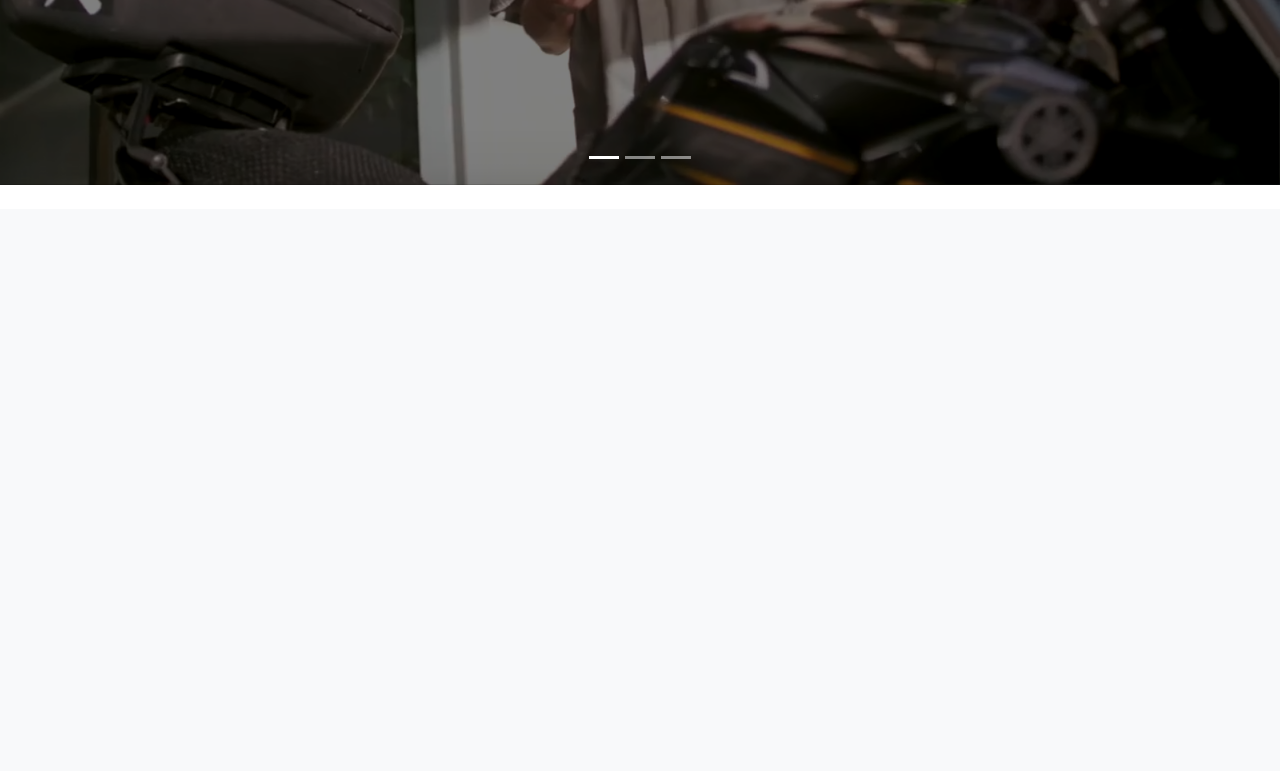
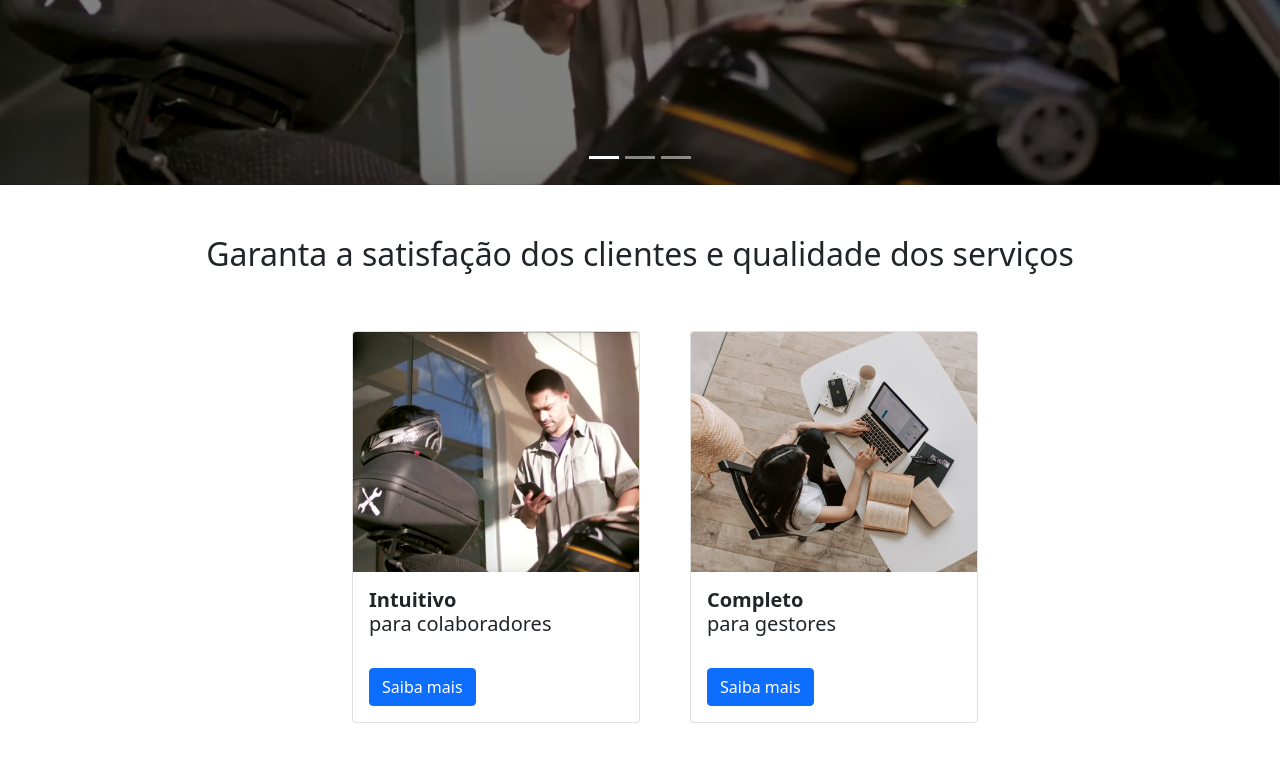
Before and after one commit to demostenesfilho/obrainteligente, a PHP site: page / in a window 1280 px wide. Shown: the part 591-1362 px from the top of the page. Before the commit the page ends 776 px from the top, so only its background shows below. Run offline with PHP 8.4, Linux system fonts and the light colour scheme.

Commit message:
Add files via upload

```diff
--- /dev/null
+++ b/css/style.css
@@ -0,0 +1,30 @@
+.box-card {
+    margin-top: 50px;
+    display: flex;
+    justify-content: center;
+}
+
+.titulo {
+    margin-top: 50px;
+    display: flex;
+    justify-content: center;
+}
+
+.card {
+    margin-left: 50px;
+}
+
+@media screen and (max-width: 480px) {
+    .box-card {
+        flex-direction: column;
+    }
+
+    .card {
+        margin-bottom: 20px;
+    }
+
+    .titulo {
+        margin-left: 50px;
+    }
+
+}
--- a/index.php
+++ b/index.php
@@ -7,6 +7,7 @@
     <meta charset="UTF-8">
     <meta name="viewport" content="width=device-width, initial-scale=1.0">
     <link href="https://cdn.jsdelivr.net/npm/bootstrap@5.0.0-beta2/dist/css/bootstrap.min.css" rel="stylesheet" integrity="sha384-BmbxuPwQa2lc/FVzBcNJ7UAyJxM6wuqIj61tLrc4wSX0szH/Ev+nYRRuWlolflfl" crossorigin="anonymous">
+    <link rel="stylesheet" href="css/style.css" />
     <title>Obra Inteligente</title>
 </head>
 <body>
@@ -49,7 +50,33 @@
           <span class="visually-hidden">Next</span>
         </button>
       </div>
+      <div class="titulo">
+        <h2>Garanta a satisfação dos clientes e qualidade dos serviços</h2>
+      </div>
+    <div class="box-card">
+      <div class="card" style="width: 18rem;">
+        <img src="image/imgcard1.png" class="card-img-top" alt="...">
+        <div class="card-body">
+          <h5 class="card-title"><strong>Intuitivo</strong><br />para colaboradores</h5>
+          <br />
+          <a href="#" class="btn btn-primary">Saiba mais</a>
+        </div>
+      </div>
 
+      <div class="card" style="width: 18rem;">
+        <img src="image/imgcard2.png" class="card-img-top" alt="...">
+        <div class="card-body">
+          <h5 class="card-title"><strong>Completo</strong><br />para gestores</h5>
+          <br />
+          <a href="#" class="btn btn-primary">Saiba mais</a>
+        </div>
+      </div>
+    </div>
+
+    <div>
+      <br>
+      <br>
+    </div>
 
 
 
```
Also changed, not shown: image/imgcard1.png (added), image/imgcard2.png (added).
